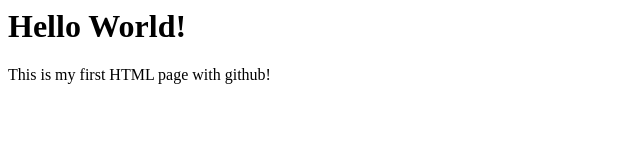
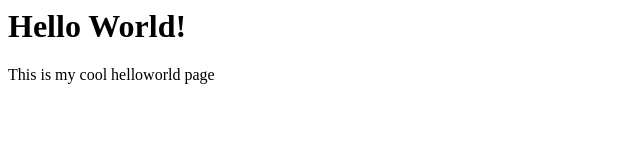
Before and after one commit to Frrankstery/demo, a plain HTML site: page helloworld.html in a window 1280 px wide. Shown: the full height of the page, 0-640 px from the left. Drawn offline with Linux system fonts and the light colour scheme.

Commit message:
Update helloworld.html
changed the update back

```diff
--- a/helloworld.html
+++ b/helloworld.html
@@ -4,6 +4,6 @@
     </head>
     <body>
         <h1>Hello World!</h1>
-    This is my first HTML page with github!
+        This is my cool helloworld page
     </body>
 </html>
```
